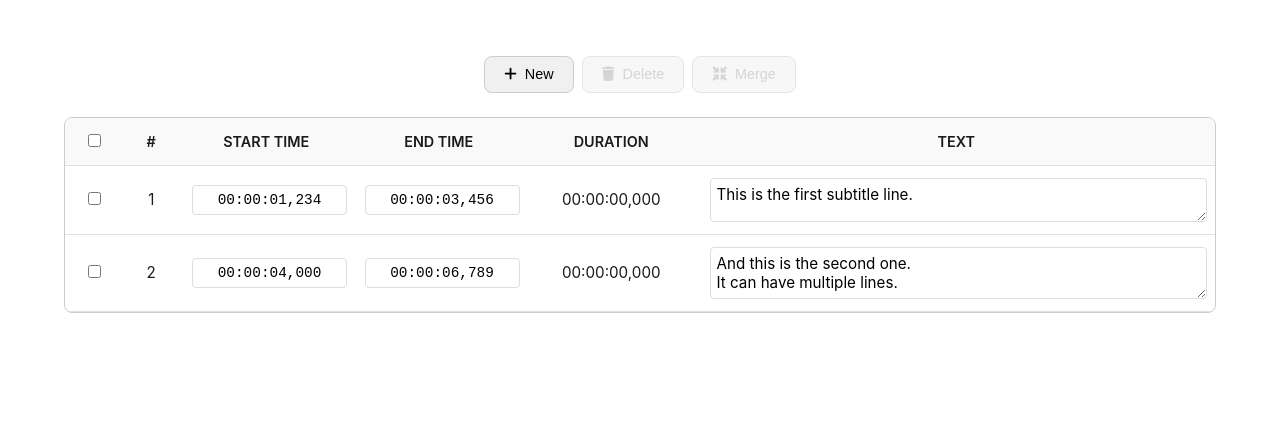
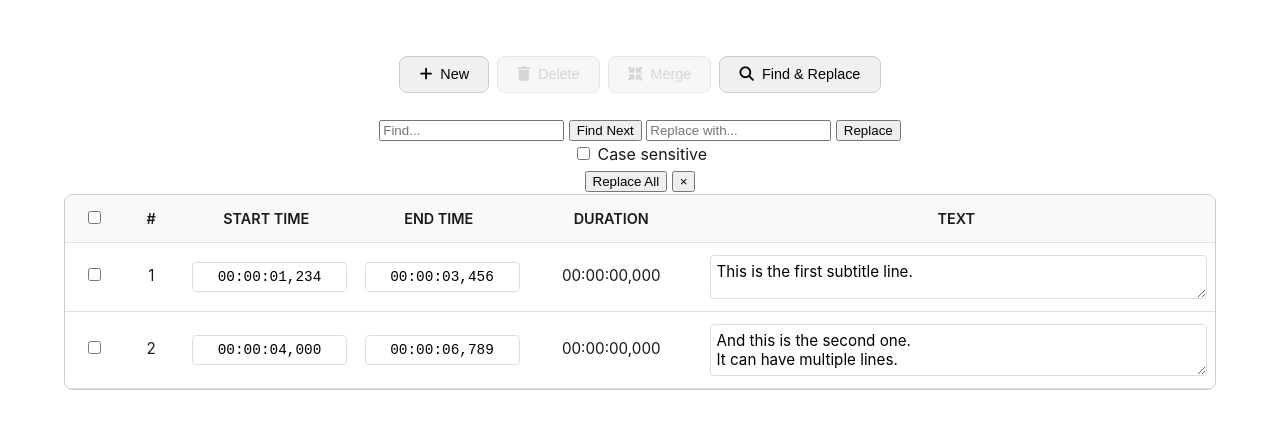
Before and after one commit to GeekNeuron/SubS, a plain HTML site: page index.html in a window 1280 px wide. Shown: the part 194-622 px from the top of the page. Drawn offline with Linux system fonts and the light colour scheme.

Commit message:
Update index.html

```diff
--- a/index.html
+++ b/index.html
@@ -4,9 +4,7 @@
     <meta charset="UTF-8">
     <meta name="viewport" content="width=device-width, initial-scale=1.0">
     <title>SubX - Subtitle Editor</title>
-
     <link rel="stylesheet" href="https://cdnjs.cloudflare.com/ajax/libs/font-awesome/6.5.2/css/all.min.css">
-
     <link rel="stylesheet" href="assets/css/style.css">
 </head>
 <body class="light-theme">
@@ -26,7 +24,23 @@
             <button id="btn-new-line" class="toolbar-button" title="Add a new line"><i class="fas fa-plus"></i><span data-key="newLine">New</span></button>
             <button id="btn-delete-lines" class="toolbar-button" title="Delete selected lines"><i class="fas fa-trash"></i><span data-key="deleteLines">Delete</span></button>
             <button id="btn-merge-lines" class="toolbar-button" title="Merge selected lines"><i class="fas fa-compress-arrows-alt"></i><span data-key="mergeLines">Merge</span></button>
+            <button id="btn-toggle-find" class="toolbar-button" title="Find and Replace"><i class="fas fa-search"></i><span data-key="findReplace">Find & Replace</span></button>
         </div>
+
+        <div id="find-replace-panel" class="hidden">
+            <div class="find-replace-grid">
+                <input type="text" id="find-input" data-key-placeholder="findPlaceholder" placeholder="Find...">
+                <button id="btn-find-next" data-key="findNext">Find Next</button>
+                <input type="text" id="replace-input" data-key-placeholder="replacePlaceholder" placeholder="Replace with...">
+                <button id="btn-replace" data-key="replace">Replace</button>
+            </div>
+            <div class="find-replace-options">
+                <label><input type="checkbox" id="check-case-sensitive"> <span data-key="caseSensitive">Case sensitive</span></label>
+            </div>
+            <button id="btn-replace-all" data-key="replaceAll">Replace All</button>
+            <button id="btn-close-find-replace" class="close-button" title="Close">&times;</button>
+        </div>
+
 
         <div id="subtitle-grid-container">
             <table id="subtitle-table">
```
